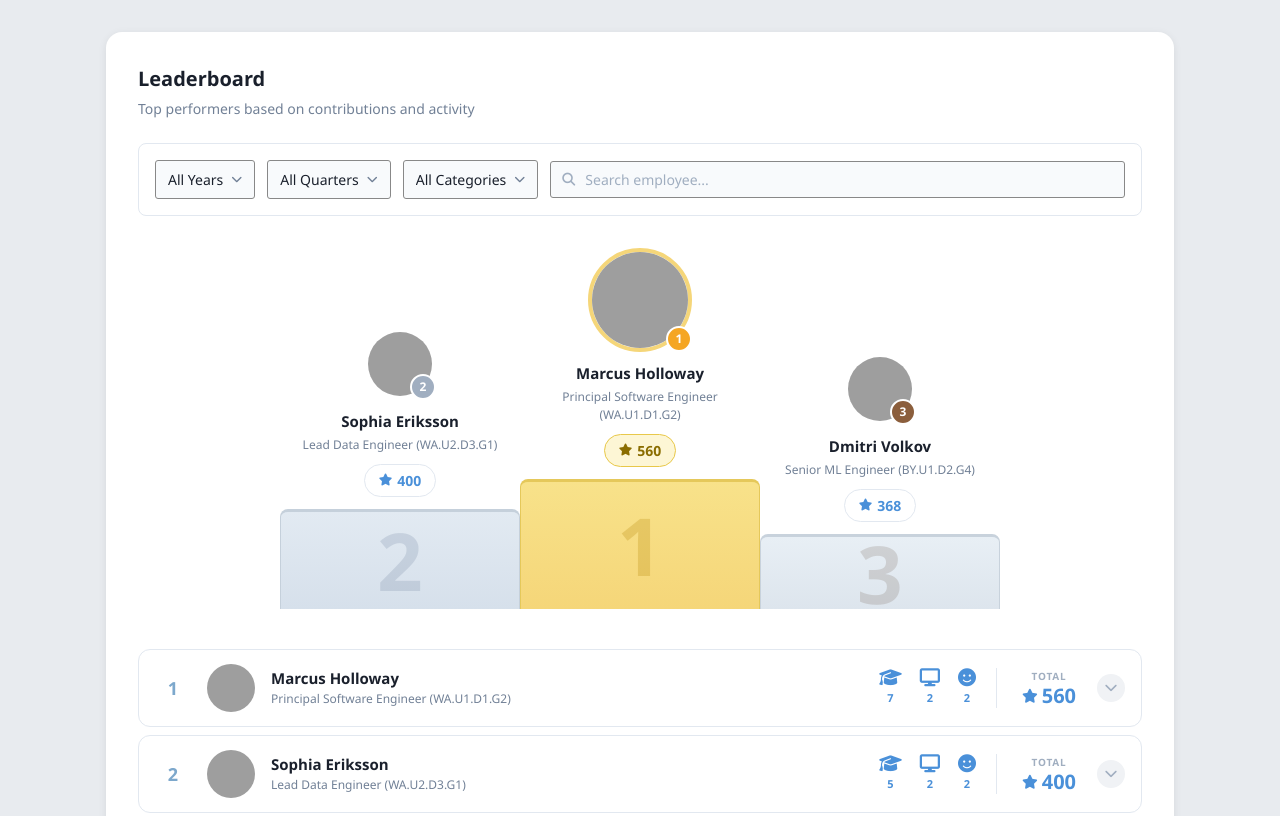
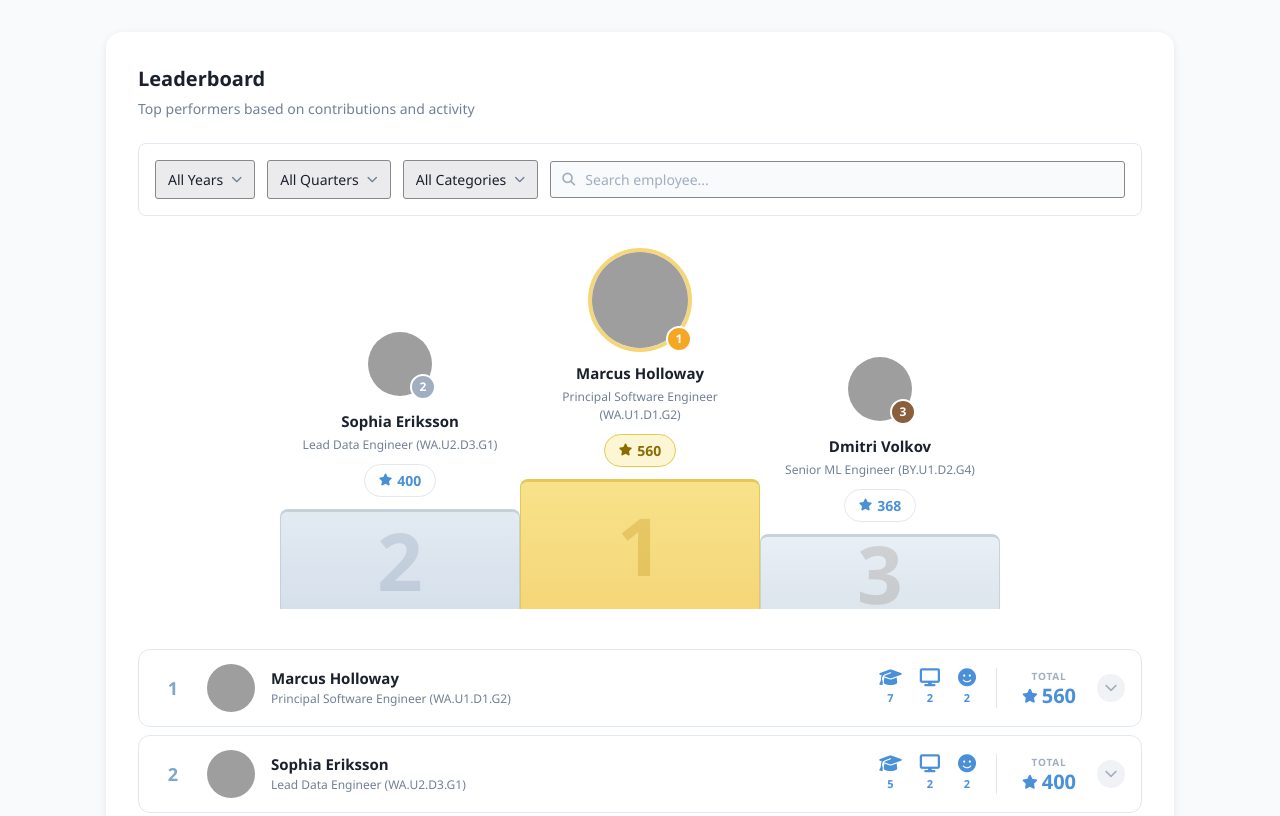
Before and after one commit to dmitry-rodov/edu-ai-2-leaderboard, a plain HTML site: page index.html in a window 1280 px wide. Shown: the top 816 px of the page. Drawn offline with Linux system fonts and the light colour scheme; grey boxes are pictures that could not be loaded.

Commit message:
fix: filter trigger bg to rgb(235,235,237), page bg to #f8fafc

```diff
--- a/css/styles.css
+++ b/css/styles.css
@@ -11,7 +11,7 @@
   --color-bronze-podium: #dde5ed;
   --color-primary: #4a90d9;
   --color-primary-light: #e8f2fb;
-  --bg-page: #e8ebef;
+  --bg-page: #f8fafc;
   --bg-card: #ffffff;
   --color-text-primary: #1a202c;
   --color-text-secondary: #718096;
@@ -124,7 +124,7 @@ button {
   justify-content: space-between;
   gap: 8px;
   padding: 8px 12px;
-  background: #f8fafc;
+  background: rgb(235, 235, 237);
   border: 1px solid #888;
   border-radius: 3px;
   cursor: pointer;
```
